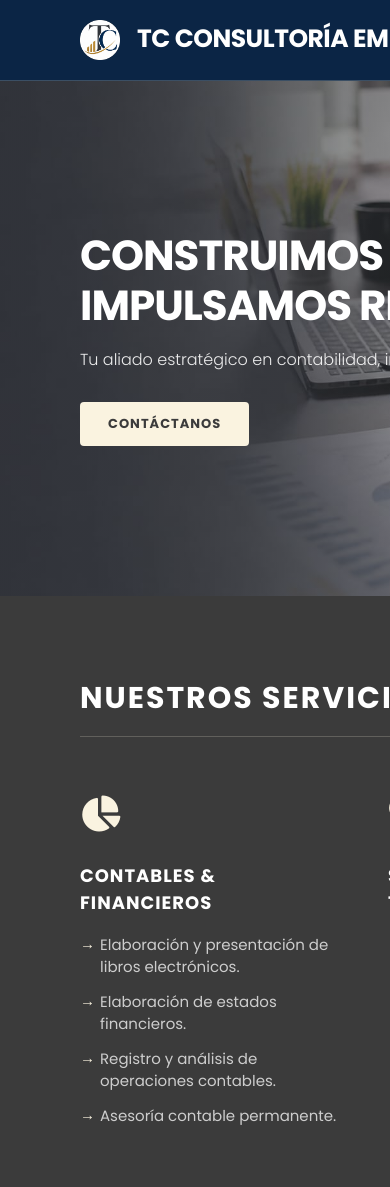
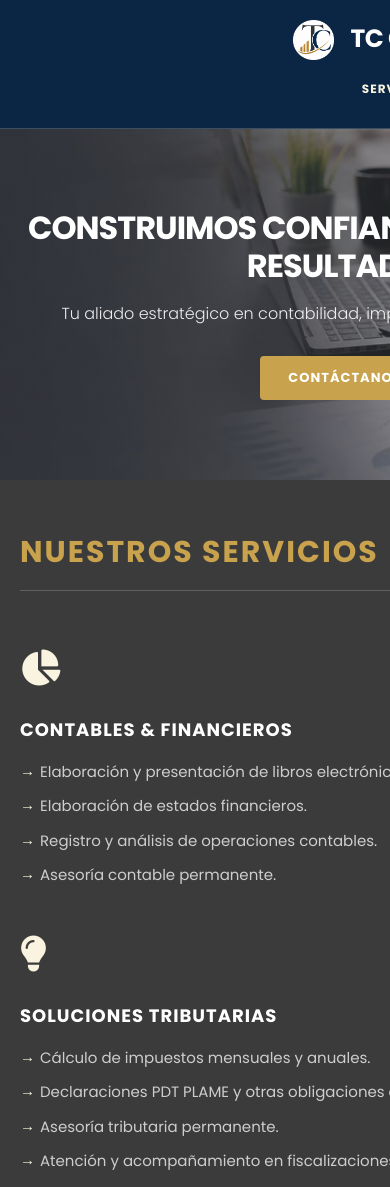
Before and after one commit to TC-Consultoria-Empresarial/Servicios, a plain HTML site: page index.html in a window 390 px wide. Shown: the top 1187 px of the page. Drawn offline with Linux system fonts and the light colour scheme.

Commit message:
index.html

```diff
--- a/index.html
+++ b/index.html
@@ -28,6 +28,8 @@
       --accent-cream: #FAF3E0;   /* Crema suave */
       --text-charcoal: #3B3B3B;  /* Gris oscuro */
       --text-white: #FFFFFF;     /* Blanco */
+      --text-dorado: #C8A24C; /*DORADO*/
+
       --border-light: rgba(250, 243, 224, 0.2);
     }
 
@@ -141,8 +143,8 @@
     }
     .btn-learn-more {
       display: inline-block;
-      background-color: var(--accent-cream);
-      color: var(--text-charcoal);
+      background-color: var(--text-dorado);
+      color: var(--text-white);
       text-decoration: none;
       padding: 12px 28px;
       font-size: 13px;
@@ -168,7 +170,7 @@
       font-weight: 700;
       text-transform: uppercase;
       letter-spacing: 2px;
-      color: var(--text-white);
+      color: var(--text-dorado);
       margin-bottom: 50px;
       border-bottom: 1px solid var(--border-light);
       padding-bottom: 15px;
@@ -261,6 +263,76 @@
     }
     .footer-links a:hover { color: var(--accent-cream); }
     .footer-links i { margin-right: 5px; }
+/* =======================================================
+       📱 ADAPTACIÓN PARA MÓVILES (RESPONSIVE DESIGN)
+       ======================================================= */
+    @media (max-width: 850px) {
+
+      /* 1. Navegación Superior y Principal */
+      .top-nav a {
+        margin: 0 8px;
+        font-size: 11px;
+      }
+      .main-nav {
+        display: block; /* Rompe la estructura de tabla */
+        padding: 20px;
+        text-align: center;
+      }
+      .nav-logo, .nav-menu {
+        display: block;
+        width: 100%;
+        text-align: center;
+      }
+      .nav-menu {
+        margin-top: 15px;
+      }
+      .nav-menu a {
+        margin: 0 10px;
+        display: inline-block;
+        margin-bottom: 10px;
+      }
+
+      /* 2. Hero Banner (Portada) más compacta */
+      .hero-section {
+        padding: 80px 20px;
+        text-align: center;
+      }
+      .hero-content h1 {
+        font-size: 32px; /* Letra más pequeña para que no se desborde */
+      }
+
+      /* 3. Espaciado general de las secciones */
+      .section-wrapper {
+        padding: 50px 20px;
+      }
+
+      /* 4. Apilar las 3 columnas de Servicios */
+      .services-container, .service-column {
+        display: block; /* Rompe la tabla */
+        width: 100%;
+      }
+      .service-column {
+        margin-bottom: 40px;
+        padding: 0;
+      }
+
+      /* 5. Apilar la sección de Contacto e Imagen */
+      /* Nota: Usamos !important para anular los estilos "inline" (style="") que pusimos en el HTML */
+      .contact-container {
+        flex-direction: column !important; /* Pone la imagen debajo del texto */
+        gap: 30px !important;
+      }
+      .contact-info-left, .contact-image-right {
+        max-width: 100% !important;
+        text-align: center !important;
+      }
+      .info-details {
+        text-align: center !important; /* Centramos el texto para que se vea simétrico en celular */
+      }
+      .footer-section {
+        padding: 30px 20px;
+      }
+    }
   </style>
 </head>
 <body>
```
